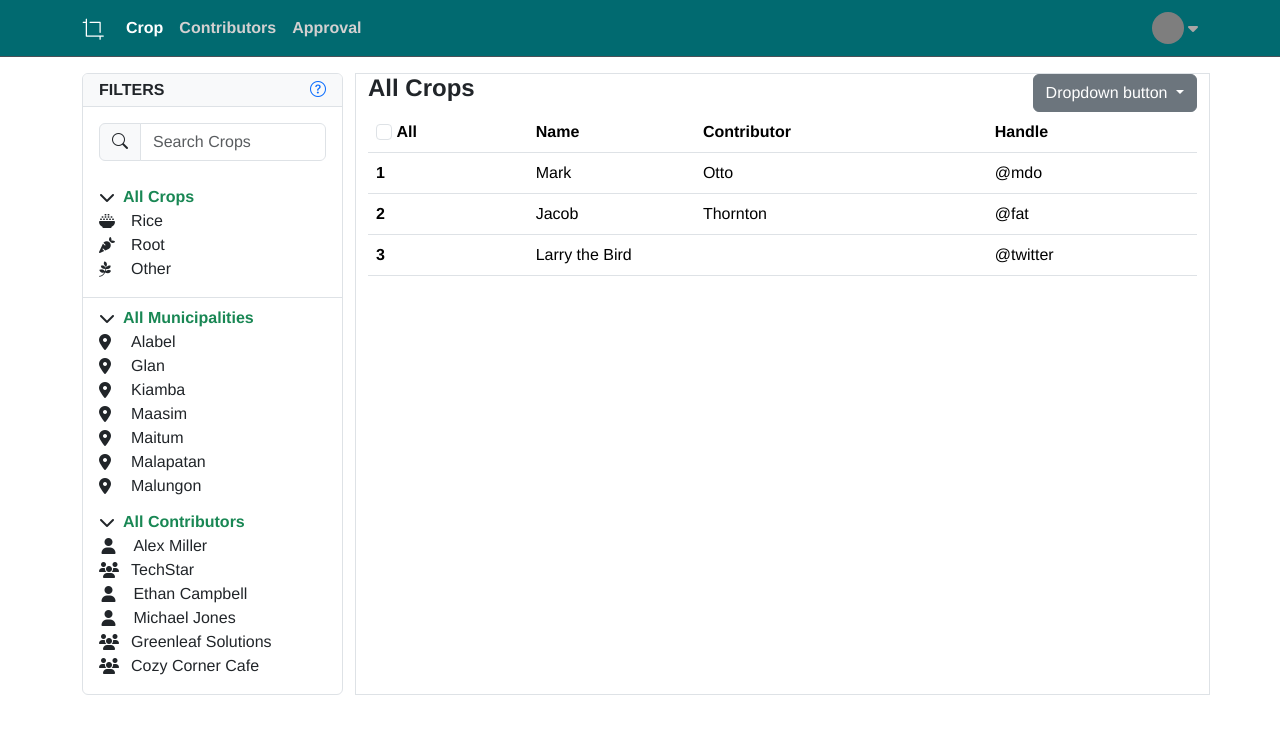
After one commit to UJFord/travisar, a PHP site: page /staff/crop.php in a window 1280 px wide. The commit adds this page. Shown: the top 734 px of the page. Run offline with PHP 8.4, Linux system fonts and the light colour scheme; some libraries are stand-ins or nearby versions; grey boxes are pictures that could not be loaded.

Commit message:
finished designing filters for crops

```diff
--- a/css/global-declarations.css
+++ b/css/global-declarations.css
@@ -22,7 +22,7 @@
 }
 
 body{
-	font-family: "Open Sans", sans-serif;
-	/* font-family: "Helvetica", sans-serif; */
+	/* font-family: "Open Sans", sans-serif; */
+	font-family: "Helvetica", sans-serif;
 
 }
--- a/css/staff/crop-list.css
+++ b/css/staff/crop-list.css
@@ -1,7 +1,7 @@
-#chevron-dropdown{
+.chevron-dropdown-btn{
   transition: transform 0.2s ease-in-out;
 }
 
 .rotate-chevron {
-  transform: rotate(90deg);
+  transform: rotate(-90deg) translateX(-6px) translateY(8px);
 }
--- a/js/staff/crop-list.js
+++ b/js/staff/crop-list.js
@@ -1,5 +1,20 @@
-// const btn = document.querySelector('#chevron-dropdown-btn'); // Select the element
+let cropToggler = document.querySelector('#crop-filter-dropdown-toggler');
+let munToggler = document.querySelector('#mun-filter-dropdown-toggler');
+let contToggler = document.querySelector('#cont-filter-dropdown-toggler');
 
-// btn.addEventListener('click', function() {
-//   document.querySelector("#crop-filters").classList.toggle('show'); // Toggle the class
-// });
+
+
+let cropChev = document.querySelector('#cropChev');
+let munChev  = document.querySelector('#munChev');
+let contChev = document.querySelector('#contChev');
+
+function toggleChevron(element) {
+    element.classList.toggle('rotate-chevron');
+}
+
+cropToggler.onclick = () => toggleChevron(cropChev);
+munToggler.onclick = () => toggleChevron(munChev);
+contToggler.onclick = () => toggleChevron(contChev);
+
+// hello
+console.log('hello world');
--- /dev/null
+++ b/staff/crop-page/filter.php
@@ -0,0 +1,117 @@
+<div class="col col-3">
+    <div class="d-flex flex-column align-items-start rounded border overflow-hidden">
+
+        <!-- title -->
+        <div class="border-bottom d-flex align-items-center w-100 py-1 px-3 bg-light">
+            <h6 class="fw-semibold fs-6 m-0 me-auto">FILTERS</h6>
+            <!-- help -->
+            <a href="#" class="">
+                <i class="bi bi-question-circle"></i>
+            </a>
+        </div>
+
+        <!-- filter actions -->
+        <div class="d-flex py-3 px-3">
+            <!-- search -->
+            <div class="input-group">
+                <span class="input-group-text" id="basic-addon1"><i class="bi bi-search"></i></span>
+                <input type="text" class="form-control" placeholder="Search Crops" aria-label="Search" aria-describedby="basic-addon1">
+            </div>
+        </div>
+
+        <!-- all crops -->
+        <div class="py-2 px-3 w-100 border-bottom">
+            <div id="crop-filter-dropdown-toggler" class="row d-flex align-items-center text-decoration-none text-dark" data-bs-toggle="collapse" href="#crop-filters" role="button" aria-expanded="true" aria-controls="crop-filters">
+                <i id="cropChev" class="chevron-dropdown-btn fas fa-chevron-down text-dark text-center col-1"></i>
+                <a class="fw-bold text-success col text-decoration-none" href="">All Crops</a>
+            </div>
+
+            <!-- crops filters -->
+            <div id="crop-filters" class="collapse show w-100 mb-2">
+                <!-- rice -->
+                <a class="row d-flex align-items-center text-decoration-none text-dark" href="#">
+                    <i class="fa-solid fa-bowl-rice col-1"></i><span class="fw-normal col ms-2">Rice</span>
+                </a>
+                <!-- root -->
+                <a class="row d-flex align-items-center text-decoration-none text-dark" href="#">
+                    <i class="fa-solid fa-carrot col-1"></i><span class="fw-normal col ms-2">Root</span>
+                </a>
+                <!-- other -->
+                <a class="row d-flex align-items-center text-decoration-none text-dark" href="#">
+                    <i class="fa-brands fa-pagelines col-1"></i><span class="fw-normal col ms-2">Other</span>
+                </a>
+            </div>
+        </div>
+
+        <!-- all municipalities -->
+        <div class="pt-2 pb-1 px-3 w-100">
+            <div id="mun-filter-dropdown-toggler" class="row d-flex align-items-center text-decoration-none text-dark" data-bs-toggle="collapse" href="#municipality-filters" role="button" aria-expanded="true" aria-controls="municipalty-filters">
+                <i id="munChev" class="chevron-dropdown-btn fas fa-chevron-down text-dark col-1"></i>
+                <a class="fw-bold text-success col text-decoration-none" href="">All Municipalities</a>
+            </div>
+
+            <!-- municipality filters -->
+            <div id="municipality-filters" class="collapse show w-100 mb-2">
+                <!-- alabel -->
+                <a class="row d-flex align-items-center text-decoration-none text-dark" href="#">
+                    <i class="fa-solid fa-location-dot col-1"></i><span class="fw-normal col ms-2">Alabel</span>
+                </a>
+                <!-- glan -->
+                <a class="row d-flex align-items-center text-decoration-none text-dark" href="#">
+                    <i class="fa-solid fa-location-dot col-1"></i><span class="fw-normal col ms-2">Glan</span>
+                </a>
+                <!-- kiamba -->
+                <a class="row d-flex align-items-center text-decoration-none text-dark" href="#">
+                    <i class="fa-solid fa-location-dot col-1"></i><span class="fw-normal col ms-2">Kiamba</span>
+                </a>
+                <!-- maasim -->
+                <a class="row d-flex align-items-center text-decoration-none text-dark" href="#">
+                    <i class="fa-solid fa-location-dot col-1"></i><span class="fw-normal col ms-2">Maasim</span>
+                </a>
+                <!-- maitum -->
+                <a class="row d-flex align-items-center text-decoration-none text-dark" href="#">
+                    <i class="fa-solid fa-location-dot col-1"></i><span class="fw-normal col ms-2">Maitum</span>
+                </a>
+                <!-- malapatan -->
+                <a class="row d-flex align-items-center text-decoration-none text-dark" href="#">
+                    <i class="fa-solid fa-location-dot col-1"></i><span class="fw-normal col ms-2">Malapatan</span>
+                </a>
+                <!-- malungon -->
+                <a class="row d-flex align-items-center text-decoration-none text-dark" href="#">
+                    <i class="fa-solid fa-location-dot col-1"></i><span class="fw-normal col ms-2">Malungon</span>
+                </a>
+            </div>
+        </div>
+
+        <!-- all contributors -->
+        <div class="pb-2 px-3 w-100">
+            <div id="cont-filter-dropdown-toggler" class="row d-flex align-items-center text-decoration-none text-dark" data-bs-toggle="collapse" href="#contributor-filters" role="button" aria-expanded="true" aria-controls="contributor-filters">
+                <i id="contChev" class="chevron-dropdown-btn fas fa-chevron-down text-dark col-1"></i>
+                <a class="fw-bold text-success col text-decoration-none" href="">All Contributors</a>
+            </div>
+
+            <!-- crops filters -->
+            <div id="contributor-filters" class="collapse show mb-2">
+                <a class="row d-flex align-items-center text-decoration-none text-dark" href="#">
+                    <i class="fa-solid fa-user col-1" style="padding-left: 0.9rem;"></i><span class="fw-normal col ms-2">Alex Miller</span>
+                </a>
+                <a class="row d-flex align-items-center text-decoration-none text-dark" href="#">
+                    <i class="fa-solid fa-users col-1"></i><span class="fw-normal col ms-2">TechStar</span>
+                </a>
+                <a class="row d-flex align-items-center text-decoration-none text-dark" href="#">
+                    <i class="fa-solid fa-user col-1" style="padding-left: 0.9rem;"></i><span class="fw-normal col ms-2">Ethan Campbell</span>
+                </a>
+                <a class="row d-flex align-items-center text-decoration-none text-dark" href="#">
+                    <i class="fa-solid fa-user col-1" style="padding-left: 0.9rem;"></i><span class="fw-normal col ms-2">Michael Jones</span>
+                </a>
+                <a class="row d-flex align-items-center text-decoration-none text-dark" href="#">
+                    <i class="fa-solid fa-users col-1"></i><span class="fw-normal col ms-2">Greenleaf Solutions</span>
+                </a>
+                <a class="row d-flex align-items-center text-decoration-none text-dark" href="#">
+                    <i class="fa-solid fa-users col-1"></i><span class="fw-normal col ms-2">Cozy Corner Cafe</span>
+                </a>
+            </div>
+        </div>
+
+    </div>
+</div>
--- /dev/null
+++ b/staff/crop.php
@@ -0,0 +1,107 @@
+<!doctype html>
+<html lang="en">
+
+<head>
+    <meta charset="utf-8">
+    <meta name="viewport" content="width=device-width, initial-scale=1">
+
+    <!-- title -->
+    <title>Travisar</title>
+
+    <!-- STYLESHEETS -->
+    <!-- bootstrap -->
+    <!-- stylesheet -->
+    <link href="https://cdn.jsdelivr.net/npm/bootstrap@5.3.2/dist/css/bootstrap.min.css" rel="stylesheet" integrity="sha384-T3c6CoIi6uLrA9TneNEoa7RxnatzjcDSCmG1MXxSR1GAsXEV/Dwwykc2MPK8M2HN" crossorigin="anonymous">
+    <!-- icons -->
+    <link rel="stylesheet" href="https://cdn.jsdelivr.net/npm/bootstrap-icons@1.11.3/font/bootstrap-icons.min.css">
+    <!-- custom -->
+    <!-- global declarations -->
+    <link rel="stylesheet" href="../css/global-declarations.css">
+    <!-- specific for this file -->
+    <link rel="stylesheet" href="../css/staff/crop-list.css">
+</head>
+
+<body>
+
+    <!-- NAV -->
+    <?php require "nav.php"; ?>
+
+    <!-- MAIN -->
+    <div class="container">
+        <div class="row mt-3">
+
+
+            <!-- FILTERS -->
+            <?php require "crop-page/filter.php"; ?>
+
+            <!-- LIST -->
+            <div class="col border">
+                <div class="continer">
+                    <!-- heading -->
+                    <div class="d-flex justify-content-between">
+                        <!-- title -->
+                        <h4 class="fw-bold">All Crops</h4>
+                        <!-- add button -->
+                        <div class="dropdown">
+                            <!-- dropdown -->
+                            <button class="btn btn-secondary dropdown-toggle" type="button" data-bs-toggle="dropdown" aria-expanded="false">
+                                Dropdown button
+                            </button>
+                            <!-- list -->
+                            <ul class="dropdown-menu">
+                                <li><a class="dropdown-item" href="#">Crop</a></li>
+                            </ul>
+                        </div>
+                    </div>
+
+                    <table class="table table-hover">
+                        <thead>
+                            <tr>
+                                <th scope="col">
+                                    <input class="form-check-input" type="checkbox">
+                                    <label class="form-check-label">
+                                        All
+                                    </label>
+                                </th>
+                                <th scope=" col">Name</th>
+                                <th scope="col">Contributor</th>
+                                <th scope="col">Handle</th>
+                            </tr>
+                        </thead>
+                        <tbody>
+                            <tr>
+                                <th scope="row">1</th>
+                                <td>Mark</td>
+                                <td>Otto</td>
+                                <td>@mdo</td>
+                            </tr>
+                            <tr>
+                                <th scope="row">2</th>
+                                <td>Jacob</td>
+                                <td>Thornton</td>
+                                <td>@fat</td>
+                            </tr>
+                            <tr>
+                                <th scope="row">3</th>
+                                <td colspan="2">Larry the Bird</td>
+                                <td>@twitter</td>
+                            </tr>
+                        </tbody>
+                    </table>
+                </div>
+
+
+            </div>
+        </div>
+    </div>
+
+    <!-- SCRIPTS -->
+    <!-- bootstrap -->
+    <script src="https://cdn.jsdelivr.net/npm/bootstrap@5.3.2/dist/js/bootstrap.bundle.min.js" integrity="sha384-C6RzsynM9kWDrMNeT87bh95OGNyZPhcTNXj1NW7RuBCsyN/o0jlpcV8Qyq46cDfL" crossorigin="anonymous" defer></script>
+    <!-- font awesome -->
+    <script src="https://kit.fontawesome.com/57e83eb6e4.js" crossorigin="anonymous"></script>
+    <!-- custom js -->
+    <script src="../js/staff/crop-list.js"></script>
+</body>
+
+</html>
```
Also changed, not shown: staff/crop-list.php (deleted, +0 -171 lines), staff/.htaccess.
